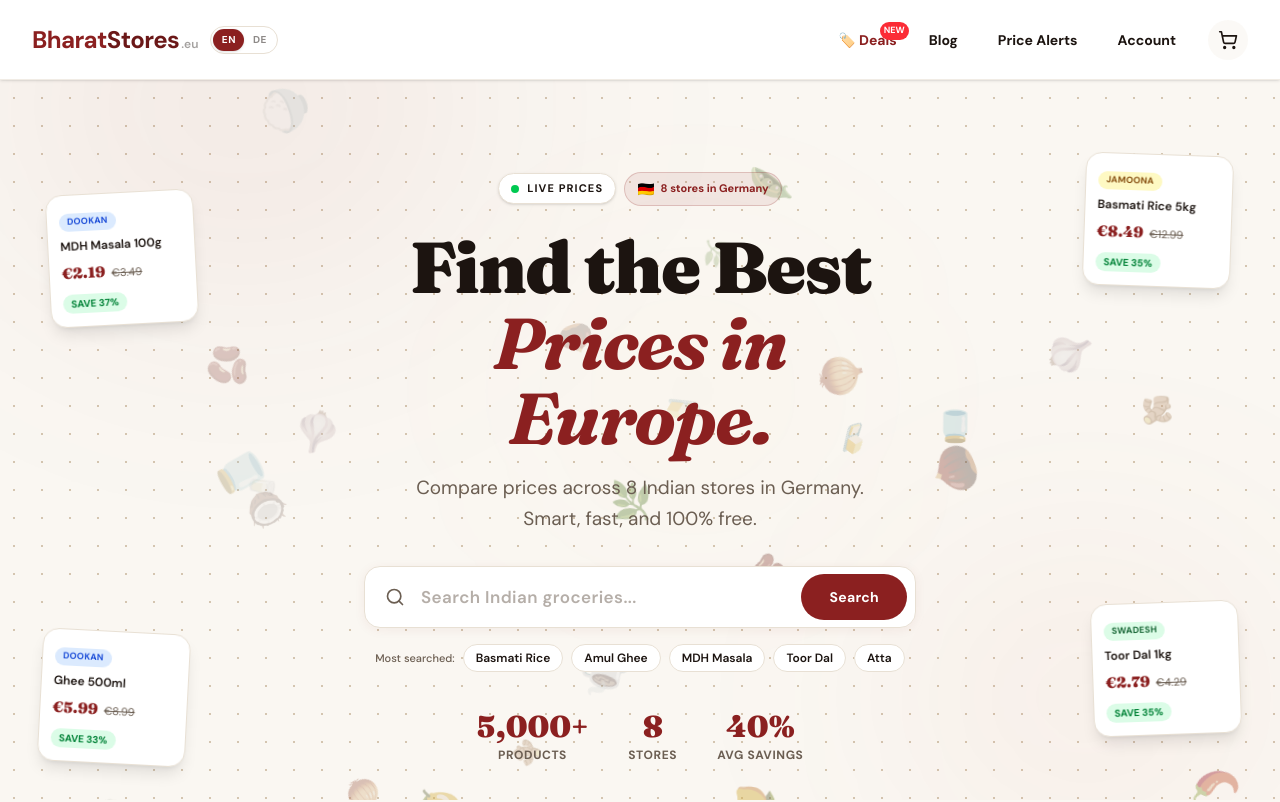
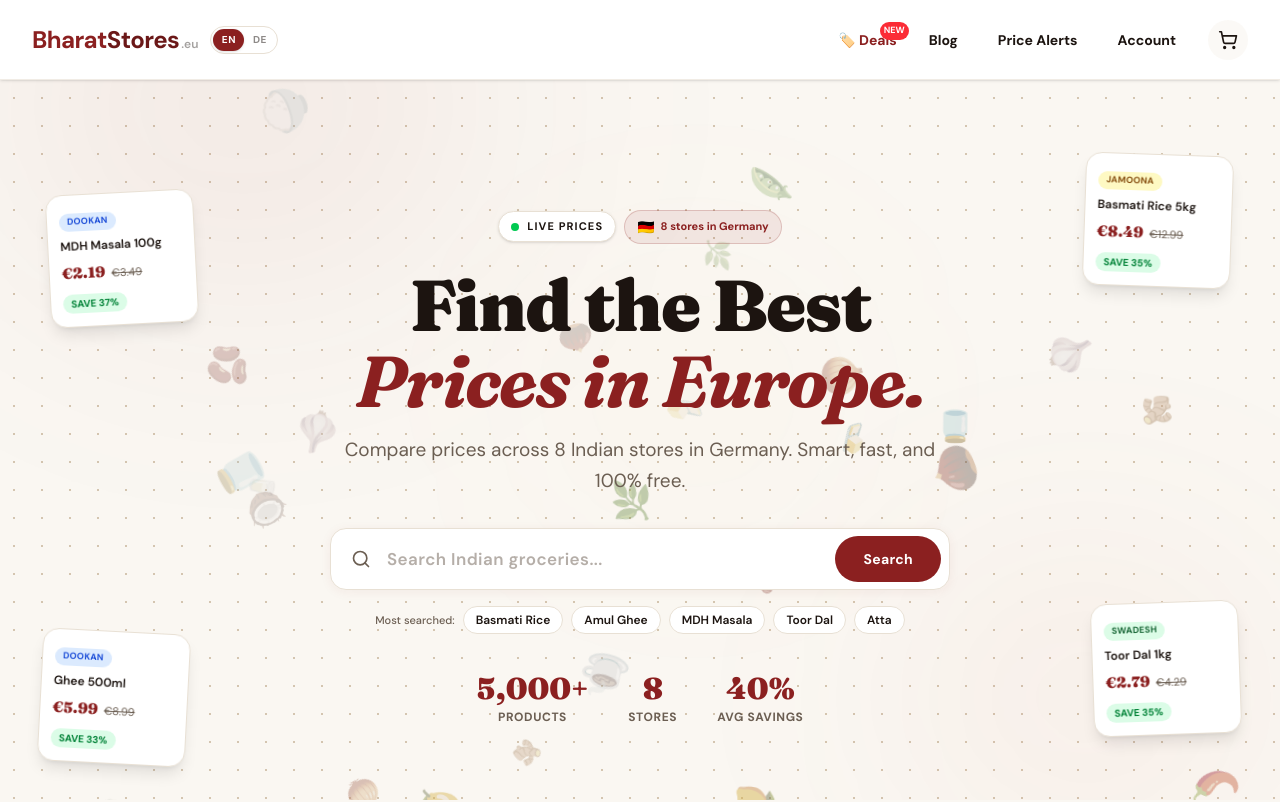
Before and after one commit to fasterthanfps/bharatstores_web_app, a Next.js app: page / in a window 1280 px wide. Shown: the top 802 px of the page. Built offline with nearby package versions, Linux system fonts and the light colour scheme.

Commit message:
style(ui): widen hero main content wrapper to ensure exact two-line title on desktop

```diff
--- a/app/(public)/page.tsx
+++ b/app/(public)/page.tsx
@@ -92,7 +92,7 @@
         ))}
 
         {/* ── Main content ── */}
-        <div className="relative z-10 w-full max-w-[600px] mx-auto px-6 text-center py-8">
+        <div className="relative z-10 w-full max-w-[800px] mx-auto px-6 text-center py-8">
           {/* Two badge pills */}
           <div className="flex items-center justify-center gap-2 mb-6 animate-fade-in">
             {/* Live indicator */}
@@ -128,18 +128,18 @@
           >
             Find the Best
             <br />
-            <span className="text-masala-primary italic">
+            <span className="text-masala-primary italic sm:whitespace-nowrap">
               Prices in Europe.
             </span>
           </h1>
 
           {/* Subtitle */}
-          <p className="text-[17px] sm:text-[19px] text-masala-text-muted leading-relaxed max-w-[500px] mx-auto text-center mt-3 animate-slide-up animation-delay-200">
+          <p className="text-[17px] sm:text-[19px] text-masala-text-muted leading-relaxed max-w-[600px] mx-auto text-center mt-3 animate-slide-up animation-delay-200">
             Compare prices across 8 Indian stores in Germany. Smart, fast, and 100% free.
           </p>
 
           {/* Search bar directly in the middle! */}
-          <div className="relative z-50 mt-8 animate-slide-up animation-delay-300">
+          <div className="relative z-50 mt-8 max-w-[620px] mx-auto animate-slide-up animation-delay-300">
             <HeroSearch />
           </div>
 
```
